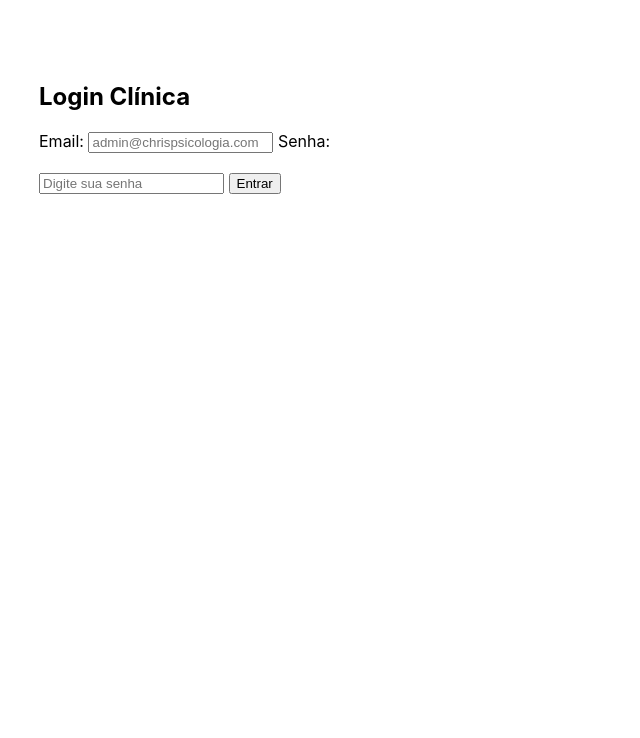
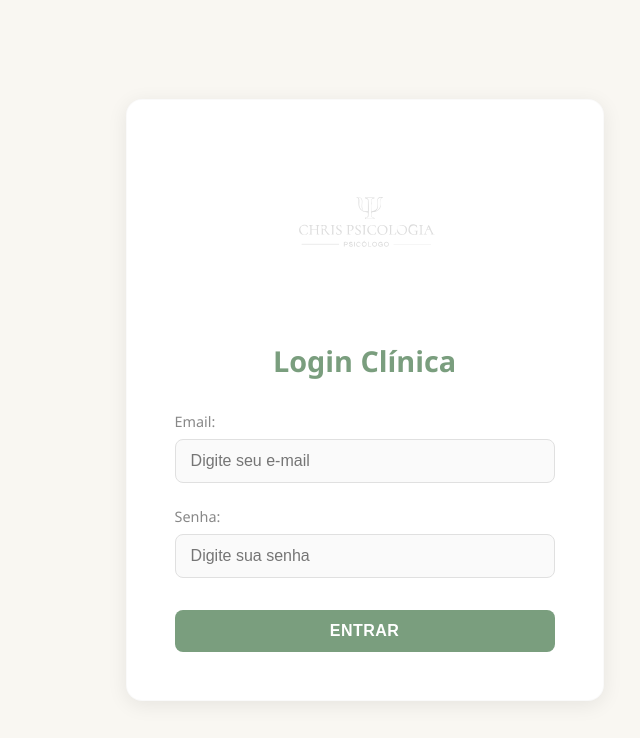
Before and after one commit to TI-29-Senac/chris-psicologia-desktop, a website built with Vite: page index.html in a window 1280 px wide. Shown: the whole page, without its empty margins (297-937 px from the left). Built offline with nearby package versions, Linux system fonts and the light colour scheme; some packages are replaced by stand-ins of ours.

Commit message:
feat: Login

```diff
--- a/package.json
+++ b/package.json
@@ -31,9 +31,9 @@
     "vite": "^5.4.21"
   },
   "dependencies": {
+    "bcryptjs": "^3.0.3",
+    "better-sqlite3": "^12.5.0",
     "electron-squirrel-startup": "^1.0.1",
-    "bcrypt": "^6.0.0",
-    "better-sqlite3": "^12.5.0",
     "sweetalert2": "^11.26.3"
   }
 }
--- a/src/Main/Controllers/AuthController.js
+++ b/src/Main/Controllers/AuthController.js
@@ -1,5 +1,5 @@
 import Usuarios from '../Models/Usuarios.js';
-import bcrypt from 'bcrypt';
+import bcrypt from 'bcryptjs';
 
 class AuthController {
     constructor() {
--- a/src/Renderer/Views/Auth/LoginView.js
+++ b/src/Renderer/Views/Auth/LoginView.js
@@ -7,16 +7,17 @@ class LoginView {
 
     renderizar() {
     return `
-            <div class="container" style="max-width: 400px; margin-top: 50px;">
+        <div class="container">
+            <img src="../../img/logo/logochris.svg" alt="Logo Chris Psicologia" class="logo" style="max-width: 150px; margin-bottom: 20px;">
             <h2>Login Clínica</h2>
             <form id="form-login">
                 <label>Email:</label>
-                    <input type="email" id="email" required placeholder="admin@chrispsicologia.com"/>
+                <input type="email" id="email" required placeholder="Digite seu e-mail"/>
 
                 <label>Senha:</label>
                 <input type="password" id="senha" required placeholder="Digite sua senha"/>
 
-                    <button type="submit" style="margin-top: 20px;">Entrar</button>
+                <button type="submit">Entrar</button>
             </form>
         </div>
     `;
@@ -35,10 +36,8 @@ class LoginView {
 
                 if (resposta.sucesso) {
                     this.mensagem.sucesso("Login realizado!");
-                    // Salva sessão simples (opcional)
                     sessionStorage.setItem('usuario_logado', JSON.stringify(resposta.usuario));
 
-                    // Redireciona para o menu principal
                     window.location.hash = "#usuario_menu";
                 } else {
                     this.mensagem.erro(resposta.mensagem);
--- a/src/index.css
+++ b/src/index.css
@@ -1,8 +1,106 @@
+:root {
+  /* Paleta de Cores baseada na identidade Chris Psicologia */
+  --primary-color: #7A9E7E; /* Verde Sálvia (calmo e profissional) */
+  --primary-hover: #5F7A62;
+  --background-color: #F9F7F2; /* Bege/Off-white muito suave */
+  --surface-color: #FFFFFF;    /* Branco para o cartão de login */
+  --text-color: #4A4A4A;       /* Cinza escuro para leitura confortável */
+  --text-muted: #888888;
+  --border-color: #E0E0E0;
+  --shadow: 0 4px 20px rgba(0, 0, 0, 0.08);
+}
+
 body {
-  font-family:
-    -apple-system, BlinkMacSystemFont, 'Segoe UI', Roboto, Helvetica, Arial,
-    sans-serif;
-  margin: auto;
-  max-width: 38rem;
-  padding: 2rem;
+  font-family: 'Segoe UI', 'Roboto', Helvetica, Arial, sans-serif;
+  background-color: var(--background-color);
+  color: var(--text-color);
+  margin: 0;
+  display: flex;
+  justify-content: center;
+  align-items: center;
+  min-height: 100vh; /* Ocupa toda a altura da tela */
 }
+
+/* O container principal do Login */
+.container {
+  background-color: var(--surface-color);
+  padding: 3rem;
+  border-radius: 16px; /* Bordas arredondadas modernas */
+  box-shadow: var(--shadow);
+  width: 100%;
+  max-width: 380px;
+  display: flex;
+  flex-direction: column;
+  align-items: center;
+  border: 1px solid rgba(0,0,0,0.02);
+}
+
+h2 {
+  color: var(--primary-color);
+  font-weight: 600;
+  margin-bottom: 2rem;
+  font-size: 1.8rem;
+  text-align: center;
+}
+
+form {
+  width: 100%;
+}
+
+label {
+  display: block;
+  margin-bottom: 0.5rem;
+  font-size: 0.9rem;
+  color: var(--text-muted);
+  font-weight: 500;
+}
+
+input {
+  width: 100%;
+  padding: 12px 15px;
+  margin-bottom: 1.5rem; /* Espaço entre os campos */
+  border: 1px solid var(--border-color);
+  border-radius: 8px;
+  font-size: 1rem;
+  background-color: #FAFAFA;
+  transition: all 0.3s ease;
+  box-sizing: border-box;
+  color: var(--text-color);
+}
+
+input:focus {
+  outline: none;
+  border-color: var(--primary-color);
+  background-color: #fff;
+  box-shadow: 0 0 0 4px rgba(122, 158, 126, 0.2); /* Glow verde suave */
+}
+
+button {
+  width: 100%;
+  padding: 12px;
+  margin-top: 0.5rem;
+  border: none;
+  border-radius: 8px;
+  background-color: var(--primary-color);
+  color: white;
+  font-size: 1rem;
+  font-weight: 600;
+  cursor: pointer;
+  transition: background-color 0.3s, transform 0.2s;
+  text-transform: uppercase;
+  letter-spacing: 0.5px;
+}
+
+button:hover {
+  background-color: var(--primary-hover);
+}
+
+button:active {
+  transform: scale(0.98);
+}
+
+/* Estilo opcional para a Logo se você adicioná-la */
+.logo {
+  max-width: 120px;
+  margin-bottom: 1..5rem;
+}
```
Also changed, not shown: vite.main.config.mjs (+9 -2 lines), img/logo/logochris.svg (added), 1 other file. Lines whose indentation alone changed are shown as unchanged.
